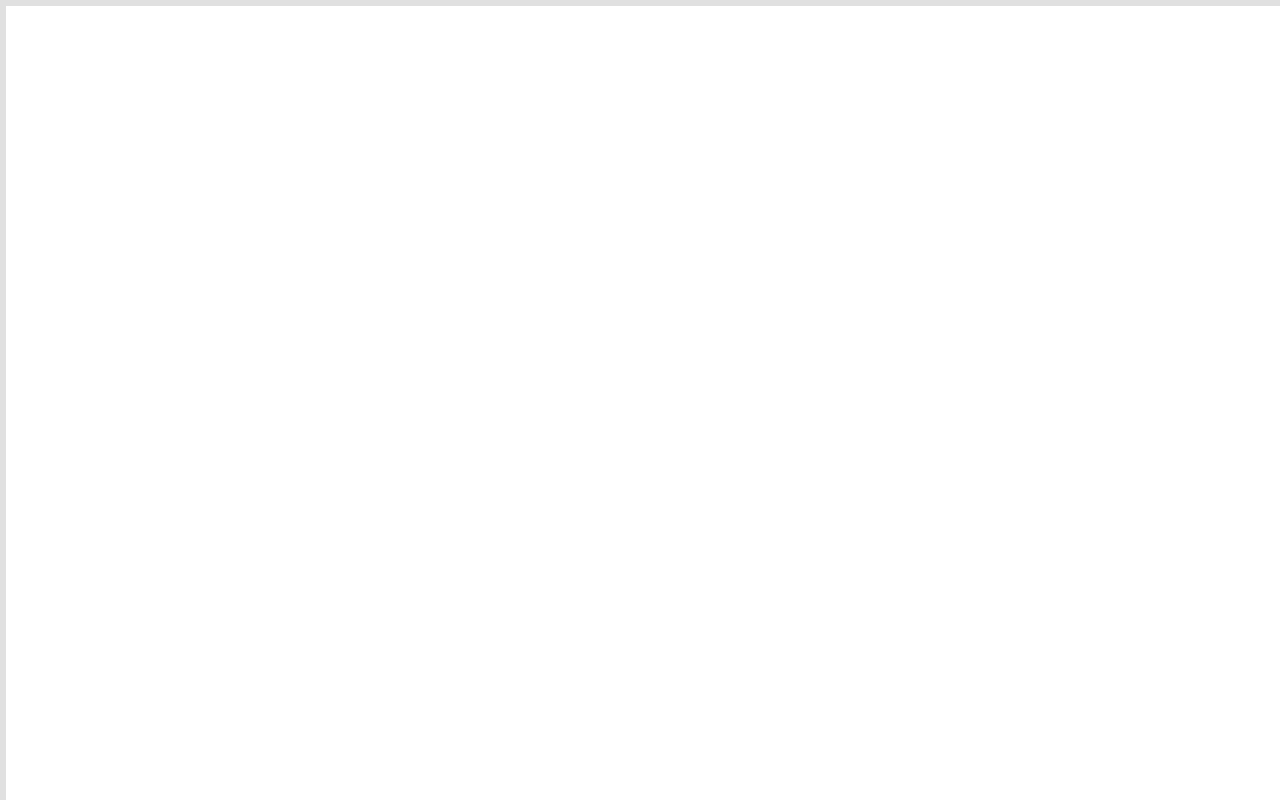
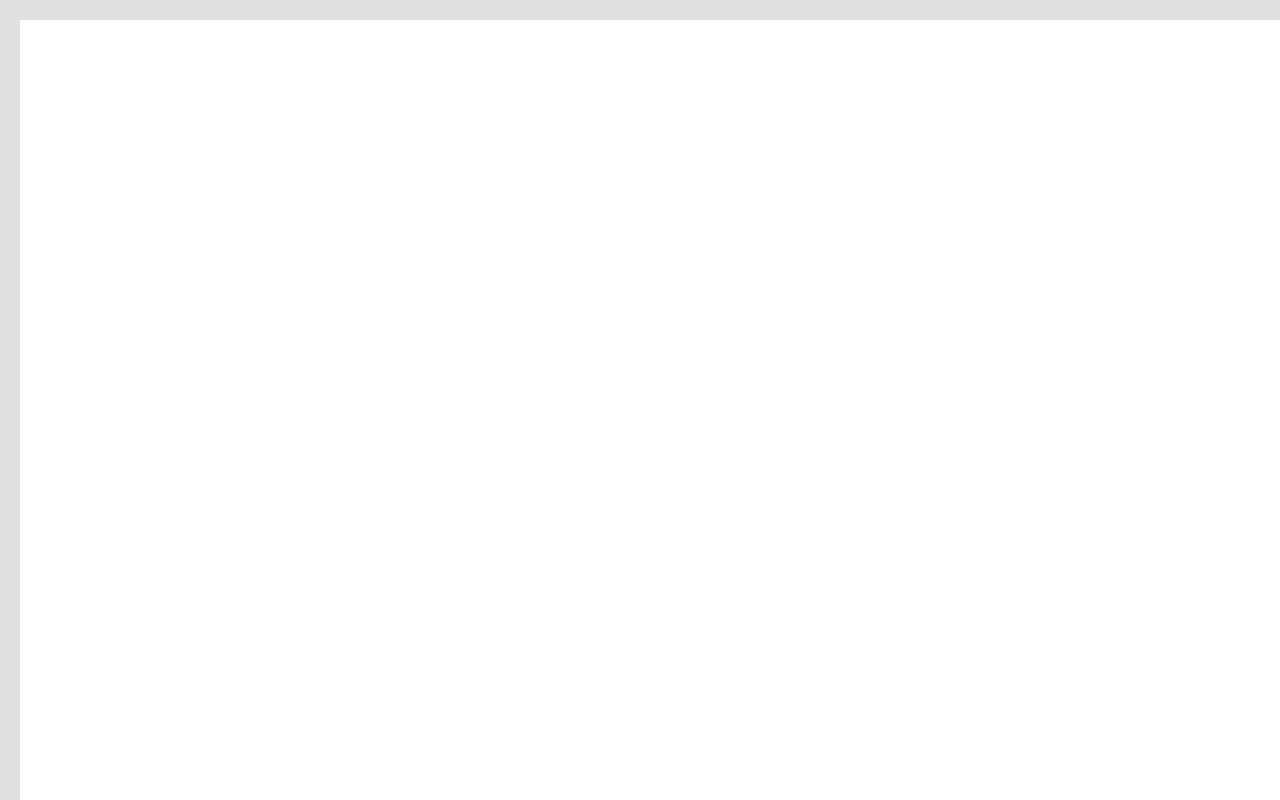
Before and after one commit to D3VAL3X/ALEX-S-SECURITY-DASHBOARD, a website: page dashboard.html in a window 1280 px wide. Drawn offline with Linux system fonts and the light colour scheme.

Commit message:
Update dashboard.html

```diff
--- a/dashboard.html
+++ b/dashboard.html
@@ -12,8 +12,8 @@
     }
 
     .dashboard-container {
-      border-top: 6px solid #e0e0e0;   /* slightly darker white */
-      border-left: 6px solid #e0e0e0;  /* slightly darker white */
+      border-top: 20px solid #e0e0e0;   /* slightly darker white */
+      border-left: 20px solid #e0e0e0;  /* slightly darker white */
       min-height: 100vh;
       box-sizing: border-box;
     }
```
